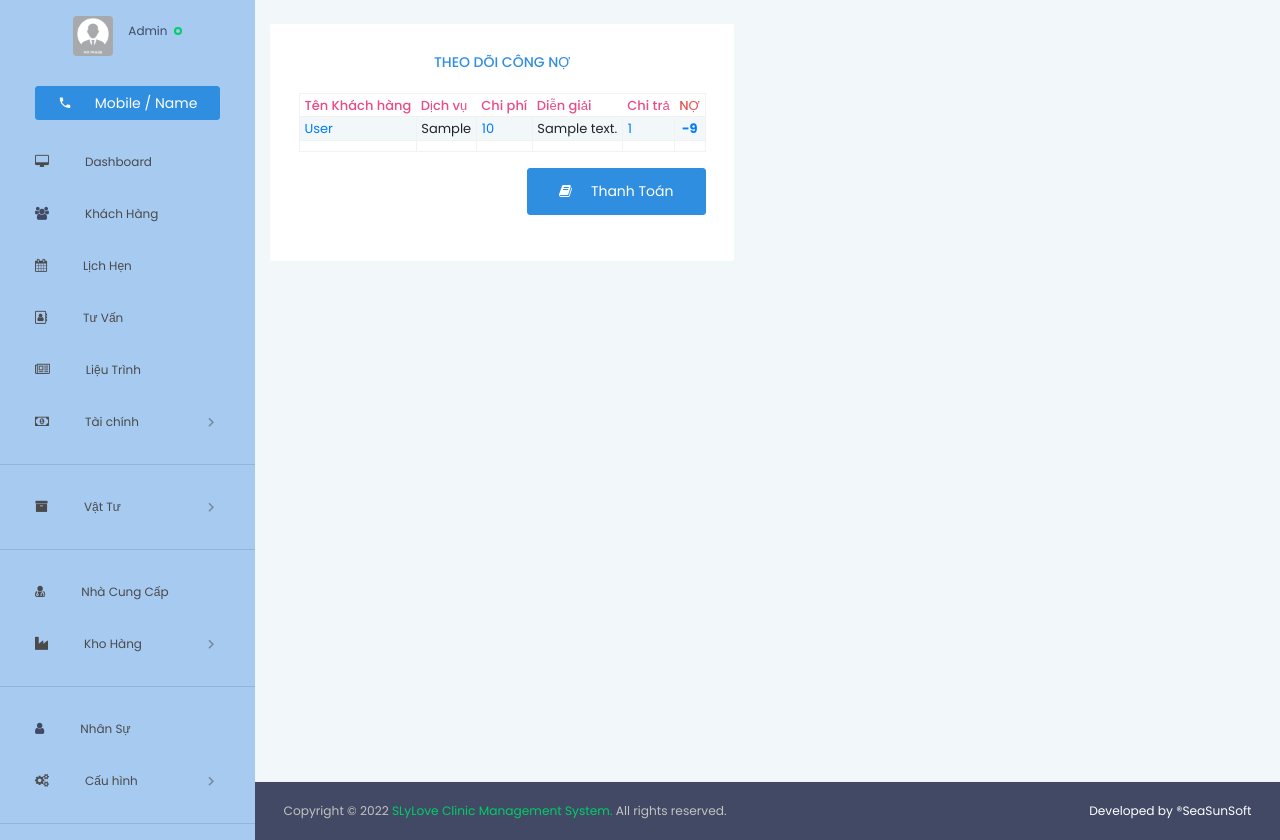
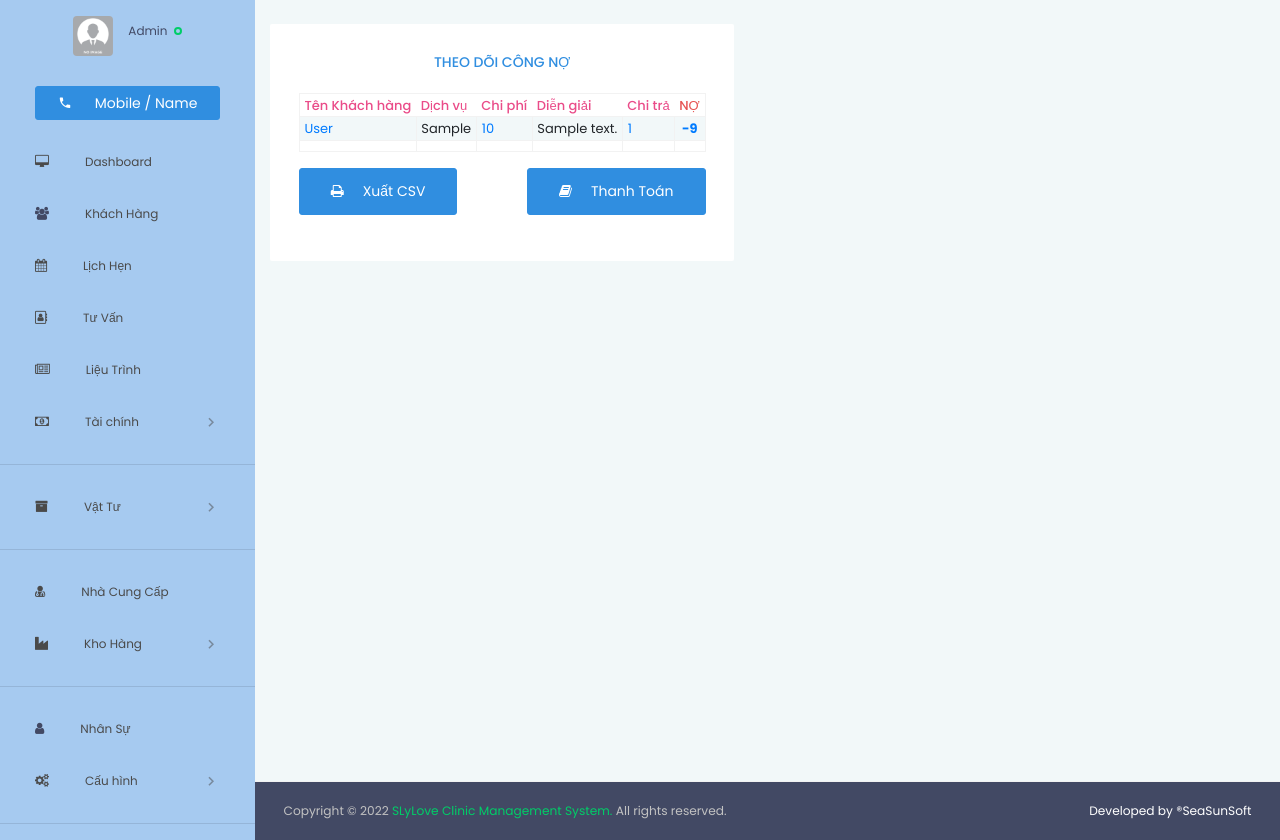
Before and after one commit to SeaSunEnter/SkyLove, a Django app: page /invoice/debt in a window 1280 px wide. Shown: the part 63-903 px from the top of the page. Run offline with Django 4.2, Linux system fonts and the light colour scheme; tables that the repository leaves empty hold one stand-in row (values such as "Sample post"); some libraries are stand-ins or nearby versions.

Commit message:
Add [Export CSV] button for Debt-form

```diff
--- a/action/templates/action/invoice/debt.html
+++ b/action/templates/action/invoice/debt.html
@@ -127,6 +127,10 @@
               </div>
               <h4 class="card-title">
                 <br>
+                <a href="{% url 'action:invoice_debt_csv' %}"
+                   class="btn btn-lg btn-primary float-left">
+                  <i class="fa fa-print"></i>&emsp;Xuất CSV
+                </a>
                 <a href="{% url 'action:invoice_overview' %}"
                    class="btn btn-lg btn-primary mb-3 float-right">
                   <i class="fa fa-book"></i>&emsp;Thanh Toán
--- a/action/urls.py
+++ b/action/urls.py
@@ -35,7 +35,9 @@ urlpatterns = [
   path('invoice/<int:pk>/viewpdf/', views.InvoiceViewPdf.as_view(), name='invoice_view_pdf'),
   path('invoice/<int:pk>/update/', views.InvoiceUpdate.as_view(), name='invoice_update'),
   path('invoice/<int:pk>/append/', views.InvoiceAppend.as_view(), name='invoice_append'),
+
   path('invoice/debt', views.invoice_debt, name='invoice_debt'),
+  path('invoice/debt/csv', views.debt_view_csv, name='invoice_debt_csv'),
 
   path('invoicepro/<int:pk>/update/', views.InvoiceProcessUpdate.as_view(), name='invoice_pro_update'),
   path('invoicefee/<int:pk>/init/', views.InvoiceFeeInit.as_view(), name='invoice_fee_init'),
--- a/action/views.py
+++ b/action/views.py
@@ -1,3 +1,4 @@
+import csv
 import datetime
 import io
 
@@ -889,6 +890,43 @@ def invoice_debt(request):
     return render(request, 'action/invoice/debt.html', context)
 
 
+def debt_view_csv(request):
+    # Create the HttpResponse object with the appropriate CSV header.
+    fn = "debt_" + datetime.datetime.now().strftime("%d-%m-%Y_%H-%M-%S") + ".csv"
+    response = HttpResponse(
+        content_type="text/csv",
+        headers={
+            "Content-Disposition":
+                'attachment; filename=' + fn
+        },
+    )
+
+    writer = csv.writer(response)
+
+    for inv in InvoiceDebt.objects.all():
+
+        if inv.inv_fee_note is not None:
+            if ';' in inv.inv_fee_note:
+                inv.inv_fee_note = inv.inv_fee_note.replace(';', ' -')
+
+        if inv.inv_pay_note is not None:
+            if ';' in inv.inv_pay_note:
+                inv.inv_pay_note = inv.inv_pay_note.replace(';', ' -')
+
+        writer.writerow([
+            inv.customer_name,
+            inv.inv_fee_note,
+            inv.inv_fee_paid,
+            inv.inv_pay_note,
+            inv.inv_pay_paid,
+            inv.debt
+        ])
+        # writer.writerow(["First row", "Foo", "Bar", "Baz"])
+        # writer.writerow(["Second row", "A", "B", "C", '"Testing"', "Here's a quote"])
+
+    return response
+
+
 def some_view(request):
     # Create a file-like buffer to receive PDF data.
     buffer = io.BytesIO()
```
